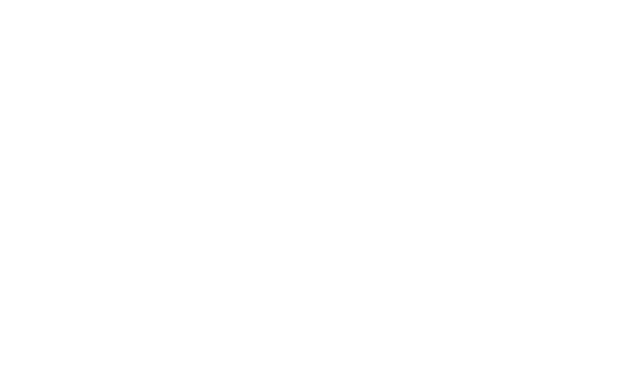
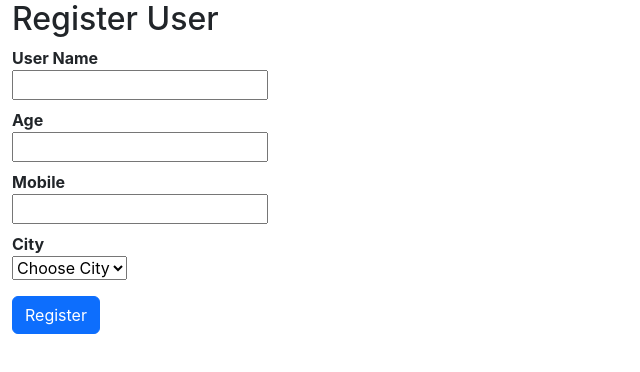
Before and after one commit to tilaksaxena16/eventspractise, a React (Create React App) app: page /formyup in a window 1280 px wide. Before the commit this address had no page. Shown: the top 372 px of the page, without its empty margins (0-640 px from the left). Built offline with nearby package versions, Linux system fonts and the light colour scheme.

Commit message:
yup library

```diff
--- a/src/App.js
+++ b/src/App.js
@@ -10,6 +10,7 @@
 import { Classcomp } from "./Class-components/Classcomp";
 import { Classexample } from "./Class-components/Classexample";
 import { Formikdemo } from "./Formik-demo/Formikdemo";
+import { Formikform } from "./Formik-demo/Formikform";
 
 
 const App = () => {
@@ -27,6 +28,7 @@
           <Route exact path="/class" element={<Classcomp />} />
           <Route exact path="/class1" element={<Classexample />} />
           <Route exact path="/form" element={<Formikdemo />} />
+          <Route exact path="/formyup" element={<Formikform />} />
 
 
         </Routes>
--- /dev/null
+++ b/src/Formik-demo/Formikform.jsx
@@ -0,0 +1,59 @@
+import React from 'react'
+import { useFormik } from "formik";
+import * as yup from "yup";
+
+
+const Formikform = () => {
+
+    const formik = useFormik({
+        initialValues: {
+            "UserName": "",
+            "Age": 0,
+            "Mobile": "",
+            "City": ""
+        },
+
+        validationSchema: yup.object({
+            "UserName": yup.string().required('Name Required').min(4, 'Name too short'),
+            "Age": yup.number().required(),
+            "Mobile": yup.string().matches(/\+91\d{10}/, "Invalid Mobile").required('Mobile Required')
+        }),
+
+        onSubmit: (values) => {
+            alert(JSON.stringify(values));
+        }
+    })
+
+    return (
+        <>
+            <div className="container-fluid">
+                <h2>Register User</h2>
+                <form onSubmit={formik.handleSubmit}>
+                    <dl>
+                        <dt>User Name</dt>
+                        <dd><input type="text" onBlur={formik.handleBlur} onChange={formik.handleChange} name="UserName" /></dd>
+                        <dd className="text-danger">{formik.errors.UserName}</dd>
+                        <dt>Age</dt>
+                        <dd><input type="text" onChange={formik.handleChange} name="Age" /></dd>
+                        <dd className="text-danger">{formik.errors.Age}</dd>
+                        <dt>Mobile</dt>
+                        <dd><input type="text" onChange={formik.handleChange} name="Mobile" /></dd>
+                        <dd className="text-danger">{formik.errors.Mobile}</dd>
+                        <dt>City</dt>
+                        <dd>
+                            <select name="City" onChange={formik.handleChange}>
+                                <option value="-1">Choose City</option>
+                                <option value="Delhi">Delhi</option>
+                                <option value="Hyd">Hyd</option>
+                            </select>
+                        </dd>
+                        <dd className="text-danger"></dd>
+                    </dl>
+                    <button className="btn btn-primary">Register</button>
+                </form>
+            </div>
+        </>
+    )
+}
+
+export { Formikform }
```
